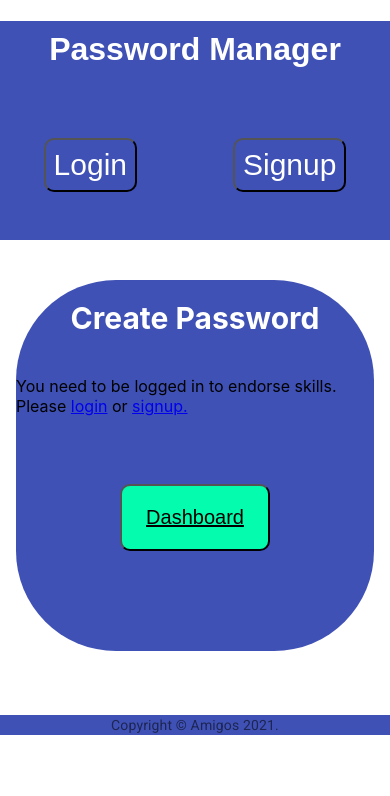
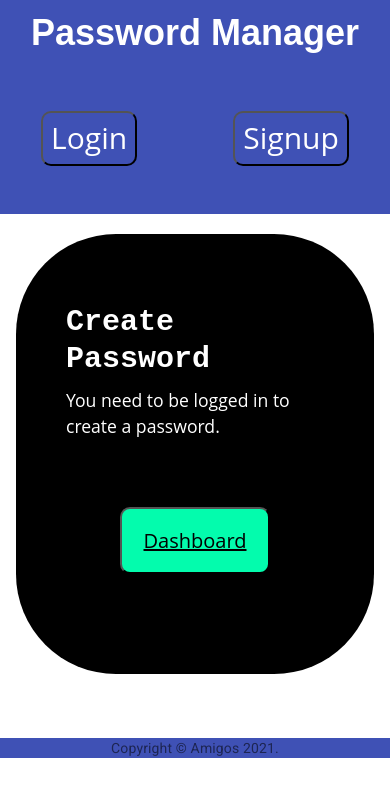
Before and after one commit to campe0n/passwordManager, a React (Create React App) app in the folder client/: page /createPassword in a window 390 px wide. Shown: the top 796 px of the page. Built offline with nearby package versions, Linux system fonts and the light colour scheme.

Commit message:
add mobile first design in create password pages

```diff
--- a/client/src/index.css
+++ b/client/src/index.css
@@ -1,13 +1,503 @@
+/*! normalize.css v8.0.1 | MIT License | github.com/necolas/normalize.css */
+/* Document
+   ========================================================================== */
+/**
+ * 1. Correct the line height in all browsers.
+ * 2. Prevent adjustments of font size after orientation changes in iOS.
+ */
+ html {
+  line-height: 1.15;
+  /* 1 */
+  -webkit-text-size-adjust: 100%;
+  /* 2 */
+}
+
+/* Sections
+   ========================================================================== */
+/**
+ * Remove the margin in all browsers.
+ */
 body {
   margin: 0;
-  font-family: -apple-system, BlinkMacSystemFont, 'Segoe UI', 'Roboto', 'Oxygen',
-    'Ubuntu', 'Cantarell', 'Fira Sans', 'Droid Sans', 'Helvetica Neue',
-    sans-serif;
-  -webkit-font-smoothing: antialiased;
-  -moz-osx-font-smoothing: grayscale;
 }
 
-code {
-  font-family: source-code-pro, Menlo, Monaco, Consolas, 'Courier New',
-    monospace;
+/**
+ * Render the `main` element consistently in IE.
+ */
+main {
+  display: block;
 }
+
+/**
+ * Correct the font size and margin on `h1` elements within `section` and
+ * `article` contexts in Chrome, Firefox, and Safari.
+ */
+h1 {
+  font-size: 2em;
+  margin: 0.67em 0;
+}
+
+/* Grouping content
+   ========================================================================== */
+/**
+ * 1. Add the correct box sizing in Firefox.
+ * 2. Show the overflow in Edge and IE.
+ */
+hr {
+  box-sizing: content-box;
+  /* 1 */
+  height: 0;
+  /* 1 */
+  overflow: visible;
+  /* 2 */
+}
+
+/**
+ * 1. Correct the inheritance and scaling of font size in all browsers.
+ * 2. Correct the odd `em` font sizing in all browsers.
+ */
+pre {
+  font-family: monospace, monospace;
+  /* 1 */
+  font-size: 1em;
+  /* 2 */
+}
+
+/* Text-level semantics
+   ========================================================================== */
+/**
+ * Remove the gray background on active links in IE 10.
+ */
+a {
+  background-color: transparent;
+}
+
+/**
+ * 1. Remove the bottom border in Chrome 57-
+ * 2. Add the correct text decoration in Chrome, Edge, IE, Opera, and Safari.
+ */
+abbr[title] {
+  border-bottom: none;
+  /* 1 */
+  text-decoration: underline;
+  /* 2 */
+  text-decoration: underline dotted;
+  /* 2 */
+}
+
+/**
+ * Add the correct font weight in Chrome, Edge, and Safari.
+ */
+b,
+strong {
+  font-weight: bolder;
+}
+
+/**
+ * 1. Correct the inheritance and scaling of font size in all browsers.
+ * 2. Correct the odd `em` font sizing in all browsers.
+ */
+code,
+kbd,
+samp {
+  font-family: monospace, monospace;
+  /* 1 */
+  font-size: 1em;
+  /* 2 */
+}
+
+/**
+ * Add the correct font size in all browsers.
+ */
+small {
+  font-size: 80%;
+}
+
+/**
+ * Prevent `sub` and `sup` elements from affecting the line height in
+ * all browsers.
+ */
+sub,
+sup {
+  font-size: 75%;
+  line-height: 0;
+  position: relative;
+  vertical-align: baseline;
+}
+
+sub {
+  bottom: -0.25em;
+}
+
+sup {
+  top: -0.5em;
+}
+
+/* Embedded content
+   ========================================================================== */
+/**
+ * Remove the border on images inside links in IE 10.
+ */
+img {
+  border-style: none;
+}
+
+/* Forms
+   ========================================================================== */
+/**
+ * 1. Change the font styles in all browsers.
+ * 2. Remove the margin in Firefox and Safari.
+ */
+button,
+input,
+optgroup,
+select,
+textarea {
+  font-family: inherit;
+  /* 1 */
+  font-size: 100%;
+  /* 1 */
+  line-height: 1.15;
+  /* 1 */
+  margin: 0;
+  /* 2 */
+}
+
+/**
+ * Show the overflow in IE.
+ * 1. Show the overflow in Edge.
+ */
+button,
+input {
+  /* 1 */
+  overflow: visible;
+}
+
+/**
+ * Remove the inheritance of text transform in Edge, Firefox, and IE.
+ * 1. Remove the inheritance of text transform in Firefox.
+ */
+button,
+select {
+  /* 1 */
+  text-transform: none;
+}
+
+/**
+ * Correct the inability to style clickable types in iOS and Safari.
+ */
+button,
+[type='button'],
+[type='reset'],
+[type='submit'] {
+  -webkit-appearance: button;
+}
+
+/**
+ * Remove the inner border and padding in Firefox.
+ */
+button::-moz-focus-inner,
+[type='button']::-moz-focus-inner,
+[type='reset']::-moz-focus-inner,
+[type='submit']::-moz-focus-inner {
+  border-style: none;
+  padding: 0;
+}
+
+/**
+ * Restore the focus styles unset by the previous rule.
+ */
+button:-moz-focusring,
+[type='button']:-moz-focusring,
+[type='reset']:-moz-focusring,
+[type='submit']:-moz-focusring {
+  outline: 1px dotted ButtonText;
+}
+
+/**
+ * Correct the padding in Firefox.
+ */
+fieldset {
+  padding: 0.35em 0.75em 0.625em;
+}
+
+/**
+ * 1. Correct the text wrapping in Edge and IE.
+ * 2. Correct the color inheritance from `fieldset` elements in IE.
+ * 3. Remove the padding so developers are not caught out when they zero out
+ *    `fieldset` elements in all browsers.
+ */
+legend {
+  box-sizing: border-box;
+  /* 1 */
+  color: inherit;
+  /* 2 */
+  display: table;
+  /* 1 */
+  max-width: 100%;
+  /* 1 */
+  padding: 0;
+  /* 3 */
+  white-space: normal;
+  /* 1 */
+}
+
+/**
+ * Add the correct vertical alignment in Chrome, Firefox, and Opera.
+ */
+progress {
+  vertical-align: baseline;
+}
+
+/**
+ * Remove the default vertical scrollbar in IE 10+.
+ */
+textarea {
+  overflow: auto;
+}
+
+/**
+ * 1. Add the correct box sizing in IE 10.
+ * 2. Remove the padding in IE 10.
+ */
+[type='checkbox'],
+[type='radio'] {
+  box-sizing: border-box;
+  /* 1 */
+  padding: 0;
+  /* 2 */
+}
+
+/**
+ * Correct the cursor style of increment and decrement buttons in Chrome.
+ */
+[type='number']::-webkit-inner-spin-button,
+[type='number']::-webkit-outer-spin-button {
+  height: auto;
+}
+
+/**
+ * 1. Correct the odd appearance in Chrome and Safari.
+ * 2. Correct the outline style in Safari.
+ */
+[type='search'] {
+  -webkit-appearance: textfield;
+  /* 1 */
+  outline-offset: -2px;
+  /* 2 */
+}
+
+/**
+ * Remove the inner padding in Chrome and Safari on macOS.
+ */
+[type='search']::-webkit-search-decoration {
+  -webkit-appearance: none;
+}
+
+/**
+ * 1. Correct the inability to style clickable types in iOS and Safari.
+ * 2. Change font properties to `inherit` in Safari.
+ */
+::-webkit-file-upload-button {
+  -webkit-appearance: button;
+  /* 1 */
+  font: inherit;
+  /* 2 */
+}
+
+/* Interactive
+   ========================================================================== */
+/*
+ * Add the correct display in Edge, IE 10+, and Firefox.
+ */
+details {
+  display: block;
+}
+
+/*
+ * Add the correct display in all browsers.
+ */
+summary {
+  display: list-item;
+}
+
+/* Misc
+   ========================================================================== */
+/**
+ * Add the correct display in IE 10+.
+ */
+template {
+  display: none;
+}
+
+/**
+ * Add the correct display in IE 10.
+ */
+[hidden] {
+  display: none;
+}
+
+/*
+=================
+END NORMALIZE CSS
+=================
+*/
+*,
+*::before,
+*::after {
+  box-sizing: border-box;
+}
+
+html,
+body {
+  min-height: 100%;
+}
+
+body {
+  margin: 0;
+  padding: 0;
+  font-family: 'Open Sans', -apple-system, BlinkMacSystemFont, 'Segoe UI',
+    Roboto, Helvetica, Arial, sans-serif, 'Apple Color Emoji', 'Segoe UI Emoji',
+    'Segoe UI Symbol';
+  font-size: 16px;
+  color: #1a1a1a;
+}
+
+h1,
+h2,
+h3,
+h4,
+h5,
+h6 {
+  font-family: 'JetBrains Mono', monospace;
+  margin: 0 0 0.5rem;
+  line-height: 1.25;
+}
+
+h1 {
+  font-size: 2.25rem;
+}
+
+h2 {
+  font-size: 2rem;
+}
+
+h3 {
+  font-size: 1.75rem;
+}
+
+h4 {
+  font-size: 1.5rem;
+}
+
+h5 {
+  font-size: 1.25rem;
+}
+
+h6 {
+  font-size: 1rem;
+}
+
+p {
+  font-size: 1.1rem;
+  margin: 0 0 1rem;
+  line-height: 1.5;
+}
+
+ul,
+ol,
+dl {
+  margin-top: 0;
+  margin-bottom: 1rem;
+}
+
+label {
+  display: inline-block;
+}
+
+input,
+select,
+textarea,
+button {
+  margin: 0;
+}
+
+
+/* col-sm */
+@media screen and (min-width: 360px) {
+  .formDiv {
+    background-color: black;
+    padding: 50px
+  }
+  .Form{
+    display: flex;
+    flex-wrap: wrap;
+  }
+  .Color{
+    margin: 10px
+  }
+
+  .Color:nth-child(2), input{
+    margin: 10px;
+
+  };
+}
+
+/* col-md */
+@media screen and (min-width: 768px) {
+  .formDiv {
+    padding: 50px
+  }
+  .Form{
+    display: flex;
+    flex-wrap: wrap;
+  }
+  .Color{
+    margin: 40px
+  }
+
+  .Color:nth-child(2), input{
+    margin: 10px;
+    padding-left: 20px;
+  };
+
+}
+
+/* col-lg */
+@media screen and (min-width: 992px) {
+  .formDiv {
+    background-color: blue;
+    padding: 30px
+  }
+  .Form{
+    display: flex;
+    flex-wrap: wrap;
+  }
+  .Color{
+    margin: 30px
+  }
+
+  .Color:nth-child(2), input{
+    margin: 10px;
+    padding-left: 90px;
+  };
+}
+
+/* col-xl */
+@media screen and (min-width: 1200px) {
+  .formDiv {
+    background-color: black;
+    padding: 30px
+  }
+  .Form{
+    display: none;
+  }
+  .Color{
+    margin: 0px
+  }
+
+  .Color:nth-child(2), input{
+    margin: 0px;
+    padding-left: 0px;
+  };
+}
--- a/client/src/pages/CreatePassword.js
+++ b/client/src/pages/CreatePassword.js
@@ -1,26 +1,25 @@
 import React, { useState } from "react";
 import { Link } from "react-router-dom";
 import { useMutation } from "@apollo/client";
+import { ADD_PASSWORD } from "../utils/mutations";
 
-import { ADD_PASSWORD } from "../utils/mutations";
 
 import Auth from "../utils/auth";
 
 const formDiv = {
-  backgroundColor: "#3F51B5",
+  // backgroundColor: "#3F51B5",
   borderRadius: "100px 100px 100px 100px",
+  marginTop: '20px',
   paddingBottom: "80px",
 };
 
 const Form = {
   display: "flex",
   justifyContent: "space-evenly",
-  // flexDirection: 'row'
 };
 
 const inputField = {
   backgroundColor: "#eeeee4",
-  color: "white",
   padding: "10px",
   width: "200px",
   borderRadius: "10px 10px 10px 10px",
@@ -28,8 +27,6 @@
 
 const btn = {
   backgroundColor: "#03fcad",
-  // padding: '10px',
-  // margin: '5px',
   width: "100px",
   borderRadius: "10px 10px 10px 10px",
 };
@@ -70,6 +67,12 @@
   fontSize: "20px",
 };
 
+const pText = {
+  display: 'flex',
+  justifyContent: 'center',
+  color: 'white'
+}
+
 const CreatePassword = ({ _id }) => {
   const [password, setPassword] = useState("");
   const [website, setWebsite] = useState("");
@@ -92,11 +95,11 @@
   };
 
   return (
-    <div style={formDiv}>
+    <div className='formDiv' style={formDiv}>
       <h4 style={Header}>Create Password</h4>
       {Auth.loggedIn() ? (
-        <form style={Form} onSubmit={handleFormSubmit}>
-          <div style={Color}>
+        <form className='Form' style={Form} onSubmit={handleFormSubmit}>
+          <div className='Color' style={Color}>
             website:
             <input
               style={inputField}
@@ -106,7 +109,7 @@
               onChange={(event) => setWebsite(event.target.value)}
             />
           </div>
-          <div style={Color}>
+          <div className='Color' style={Color}>
             Create Password:
             <input
               style={inputField}
@@ -116,25 +119,15 @@
               onChange={(event) => setPassword(event.target.value)}
             />
           </div>
-          <button style={btn} type="submit">
+          <button className="btn" style={btn} type="submit">
             Submit
           </button>
           {error && <div>{error.message}</div>}
 
-          {/* <div>
-                <button style={DeleteBtn} >Delete</button>
-              </div> */}
-
-          {/* {error && (
-                  <div >
-                    {error.message}
-                  </div>
-                )} */}
         </form>
       ) : (
-        <p>
-          You need to be logged in to endorse skills. Please{" "}
-          <Link to="/login">login</Link> or <Link to="/signup">signup.</Link>
+        <p style={pText}>
+          You need to be logged in to create a password.
         </p>
       )}
 
```
